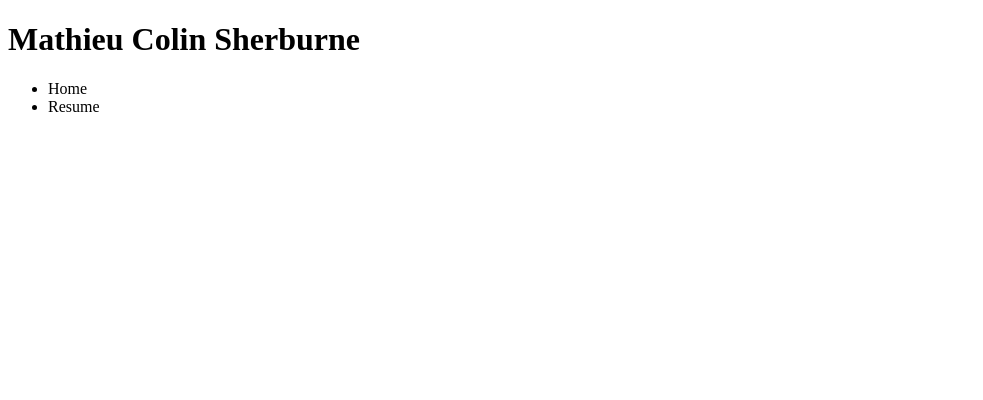
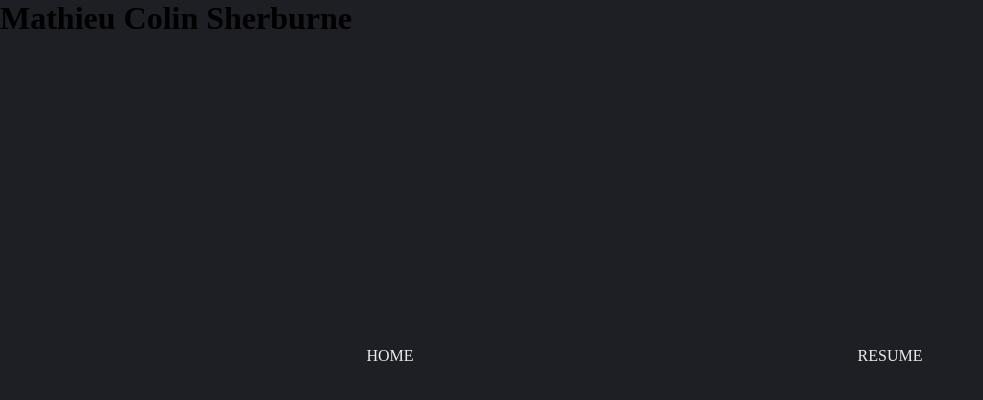
Before and after one commit to msherburne/msherburne-portfolio, a plain HTML site: page pages/index.html in a window 1280 px wide. Shown: the whole page, without its empty margins (0-983 px from the left). Drawn offline with Linux system fonts and the light colour scheme; the site is published under a folder, as on GitHub Pages, so addresses that start at the root find nothing.

Commit message:
Update index.html

```diff
--- a/pages/index.html
+++ b/pages/index.html
@@ -5,7 +5,7 @@
     <meta http-equiv="X-UA-Compatible" content="IE=edge">
     <meta name="viewport" content="width=device-width, initial-scale=1.0">
     <title>Portfolio</title>
-    <link rel="stylesheet" type="text/css" href="/pages/styles/index.css">
+    <link rel="stylesheet" type="text/css" href="./styles/index.css">
 
 </head>
 <body>
```
